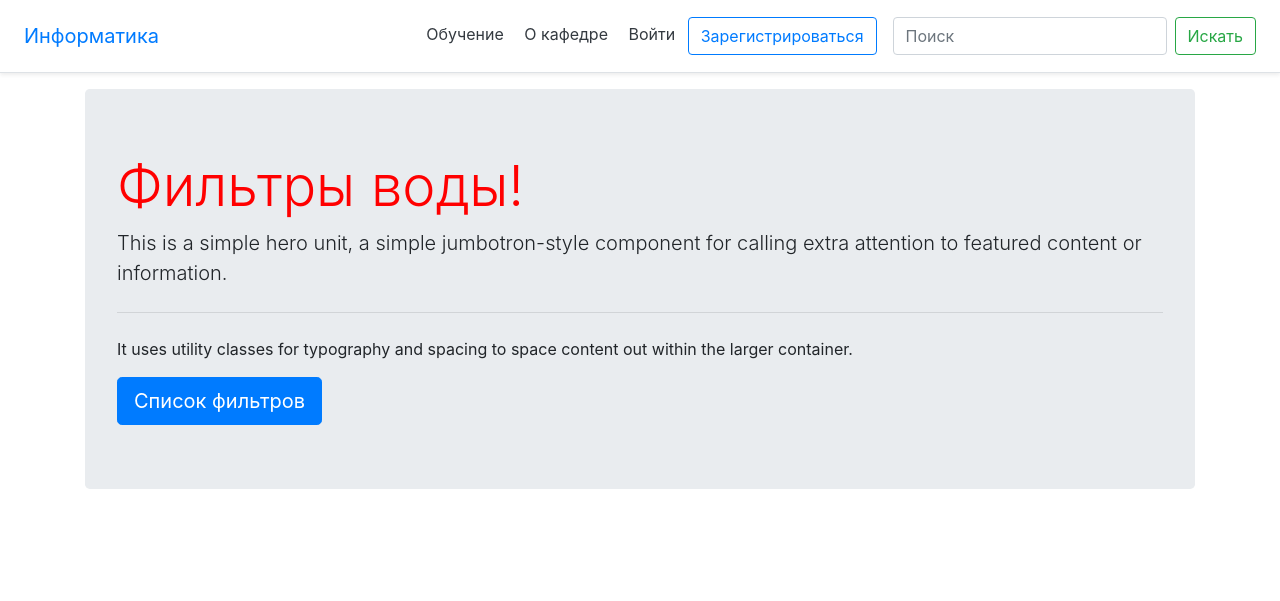
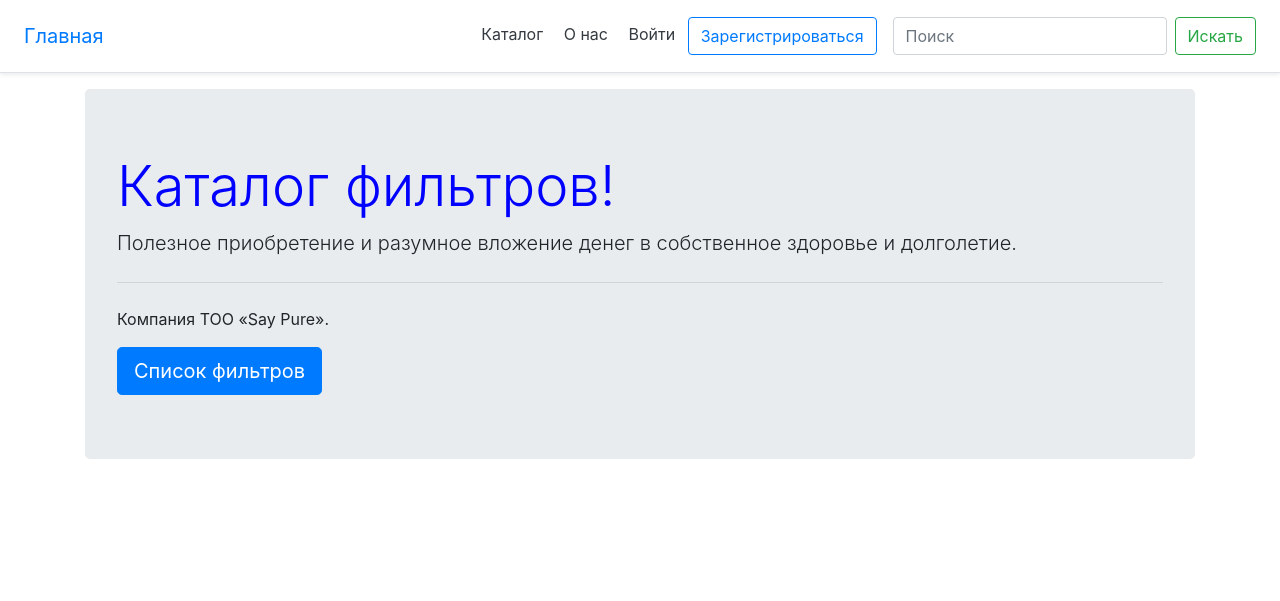
Before and after one commit to Warkinstar/books, a Django app: page / in a window 1280 px wide. Shown: the top 601 px of the page. Run offline with Django 4.2, Linux system fonts and the light colour scheme; parts of the project's set-up code (start-up, migrations or seed data) failed here and were passed over; some libraries are stand-ins or nearby versions.

Commit message:
"Магазин фильтров" Множественные изменения
URL (для магазина)
Изменение models (Нейтрально)
Миграция с нуля
Убраны ограничения доступа
Переименованы кнопки и тайтлы
Изменен поиск

```diff
--- a/config/urls.py
+++ b/config/urls.py
@@ -27,7 +27,7 @@ urlpatterns = [
 
     # Local apps
     path('', include('pages.urls')),
-    path('learning/', include('learning.urls')),
+    path('tovary/', include('learning.urls')), # path('learning/', include('learning.urls')),
 ]
 
 if settings.DEBUG:
--- a/learning/admin.py
+++ b/learning/admin.py
@@ -10,7 +10,7 @@ class BookAdmin(admin.ModelAdmin):
     inlines = [
         ReviewInline,
     ]
-    list_display = ("title", "author", "price",)
+    list_display = ("title",)
 
 
 admin.site.register(Book, BookAdmin)
--- a/learning/urls.py
+++ b/learning/urls.py
@@ -4,7 +4,13 @@ from .views import LearningListView, SearchResultsListView
 
 urlpatterns = [
     path('', LearningListView.as_view(), name='learning_list'),
+    path('filtеrs/', BookListView.as_view(), name='book_list'),
+    path('filtеrs/<uuid:pk>/', BookDetailView.as_view(), name='book_detail'),
+    path('search/', SearchResultsListView.as_view(), name='search_results'),
+]
+
+'''
     path('books/', BookListView.as_view(), name='book_list'),
     path('books/<uuid:pk>/', BookDetailView.as_view(), name='book_detail'),
-    path('search/', SearchResultsListView.as_view(), name='search_results'),
-]
+
+'''
--- a/static/css/base.css
+++ b/static/css/base.css
@@ -1,19 +1,20 @@
 /* static/css/base.css */
+
 h1 {
-    color: red;
+    color: blue;
 }
 
 .bookcover {
-    height: 320px;
-    width: 220px;
+    height: auto;
+    width: 350px;
 }
 
+/* Для прилипания футера к низу */
 .Site {
   display: flex;
   min-height: 100vh;
   flex-direction: column;
 }
-
 .container {
   flex: 1;
 }
--- a/templates/_base.html
+++ b/templates/_base.html
@@ -15,10 +15,10 @@
     <div class="d-flex flex-column flex-md-row align-items-center p-3 px-md-4
      mb-3 bg-white border-bottom shadow-sm">
       <a href="{% url 'home' %}" class="navbar-brand my-0 mr-md-auto
-      font-weight-normal">Информатика</a>
+      font-weight-normal">Главная</a>
       <nav class="my-2 my-md-0 mr-md-3">
-        <a class="p-2 text-dark" href="{% url 'learning_list' %}">Обучение</a>
-        <a class="p-2 text-dark" href="{% url 'about' %}">О кафедре</a>
+        <a class="p-2 text-dark" href="{% url 'book_list' %}">Каталог</a>
+        <a class="p-2 text-dark" href="{% url 'about' %}">О нас</a>
         {% if user.is_authenticated %}
           <a class="p-2 text-dark" href="{% url 'account_logout' %}">Выйти</a>
         {% else %}
--- a/templates/about.html
+++ b/templates/about.html
@@ -4,4 +4,9 @@
 
 {% block content %}
   <h1>О нас</h1>
+Компания ТОО «Aqualife Казахстан»  – уже 10 лет является самой крупной компаний и лидером в области продаж фильтров для воды в Астане.
+
+ТОО «Aqualife Казахстан»  является официальным дистрибьютором ведущих мировых производителей систем водоочистки.
+
+Прежде всего, компания ориентирована на Клиента и предлагает максимально возможный ассортимент систем водоочистки. Мы предлагаем только сертифицированное оборудование мировых брендов, с гарантией от заводов производителей и сервисным обслуживанием.
 {% endblock content %}
--- a/templates/home.html
+++ b/templates/home.html
@@ -11,10 +11,10 @@
     </form>
     -->
     <div class="jumbotron">
-      <h1 class="display-4">Фильтры воды!</h1>
-      <p class="lead">This is a simple hero unit, a simple jumbotron-style component for calling extra attention to featured content or information.</p>
+      <h1 class="display-4">Каталог фильтров!</h1>
+      <p class="lead">Полезное приобретение и разумное вложение денег в собственное здоровье и долголетие.</p>
       <hr class="my-4">
-      <p>It uses utility classes for typography and spacing to space content out within the larger container.</p>
-      <a class="btn btn-primary btn-lg" href="#" role="button">Список фильтров</a>
+      <p>Компания ТОО «Say Pure».</p>
+      <a class="btn btn-primary btn-lg" href="{% url 'book_list' %}" role="button">Список фильтров</a>
     </div>
 {% endblock content %}
--- a/templates/learning/book_detail.html
+++ b/templates/learning/book_detail.html
@@ -7,8 +7,8 @@
             <img class="bookcover" src="{{ book.image.url }}" alt="{{ book.title }}">
         {% endif %}
         <h2><a href="">{{ book.title }}</a></h2>
-        <p>Автор: {{ book.author }}</p>
-        <p>Стоимость: {{ book.price }}</p>
+        <p>{{ book.text }}</p>
+        <p>{{ book.date_added }}</p>
         {% if book.document %}
             <p><a href={{ book.document.url }}>Скачать</a></p>
         {% endif %}
--- a/templates/learning/search_results.html
+++ b/templates/learning/search_results.html
@@ -7,8 +7,7 @@
     {% for book in book_list %}
         <div>
             <h3><a href="{{ book.get_absolute_url }}">{{ book.title }}</a></h3>
-            <p>Автор: {{ book.author }}</p>
-            <p>Цена: {{ book.price }}</p>
+            <p>{{ book.date_added }}</p>
         </div>
     {% endfor %}
 {% endblock content %}
```
Also changed, not shown: learning/models.py (+2 -6 lines), learning/views.py (+3 -6 lines), templates/learning/book_list.html (+4 -4 lines), learning/migrations/0001_initial.py, learning/migrations/0002_review.py (deleted), learning/migrations/0003_book_document_book_image.py (deleted), learning/migrations/0004_alter_book_options.py (deleted), learning/migrations/0005_book_id_index.py (deleted).
